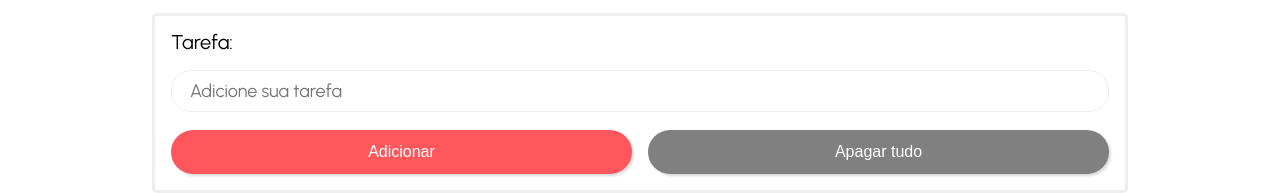
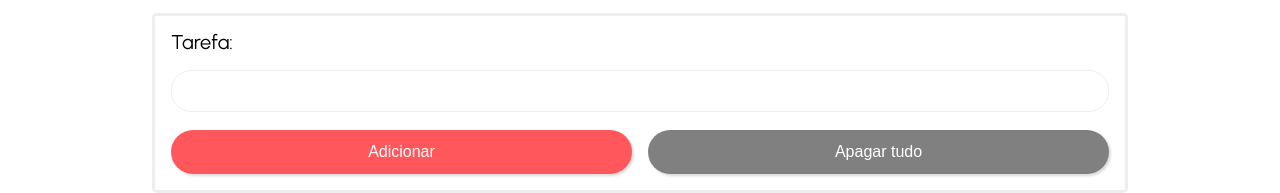
Before and after one commit to joaoKnisspell/lista-de-tarefas, a plain HTML site: page index.html in a window 1280 px wide. Shown: the part 591-784 px from the top of the page. Drawn offline with Linux system fonts and the light colour scheme.

Commit message:
Add files via upload

```diff
--- a/index.html
+++ b/index.html
@@ -23,7 +23,7 @@
         <div class="add__tarefa-container">
             <form action="" id="adiciona-tarefa">
             <label for="tarefa">Tarefa:</label>
-            <input type="text" name="tarefa" class="input-tarefa" placeholder= 'Adicione sua tarefa'>
+            <input type="text" name="tarefa" class="input-tarefa" >
             <div class="tarefa__botoes">
                 <button class="botao addTarefa">Adicionar</button>
                 <button class="botao removeAll">Apagar tudo</button>
```
